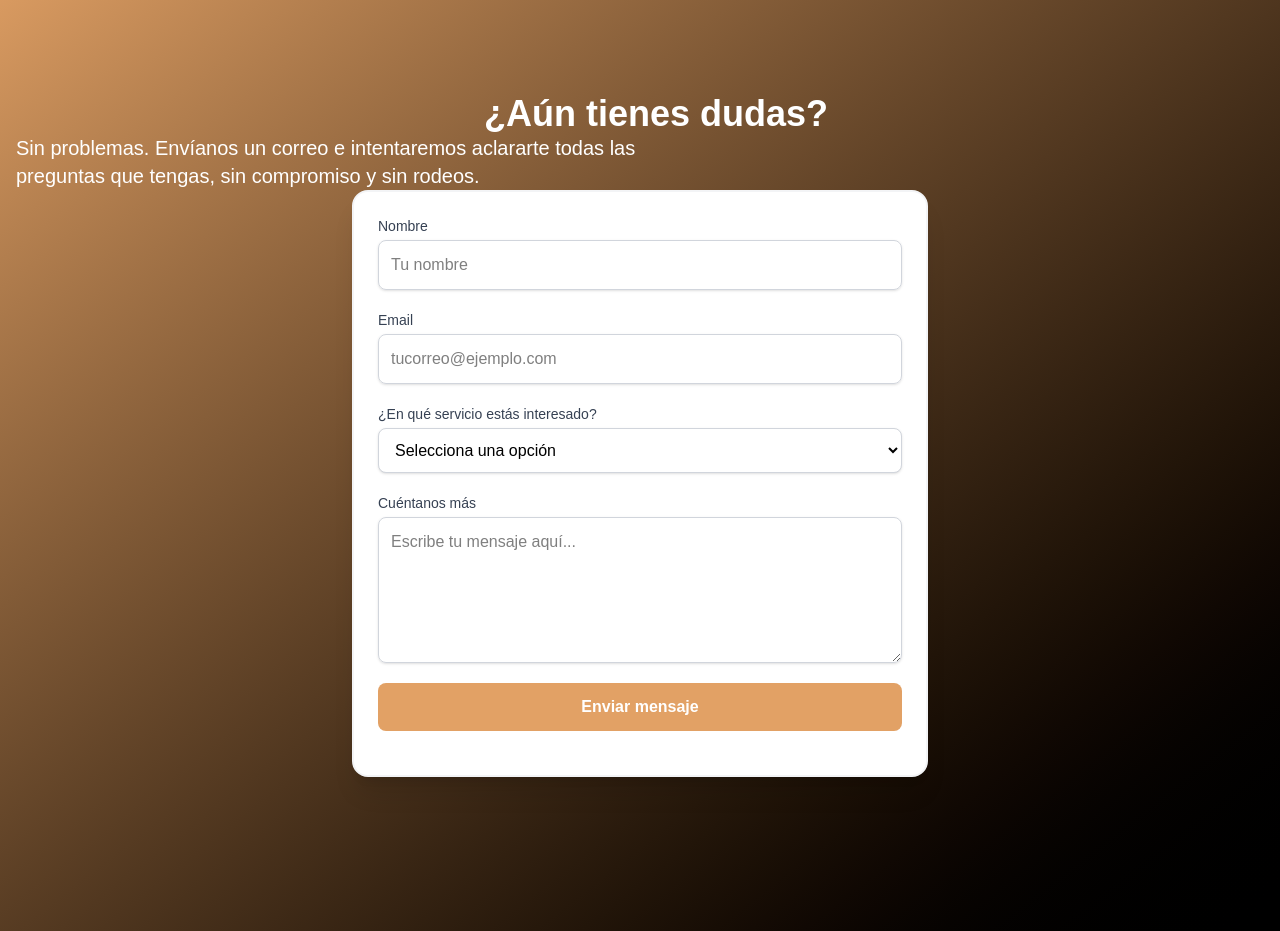
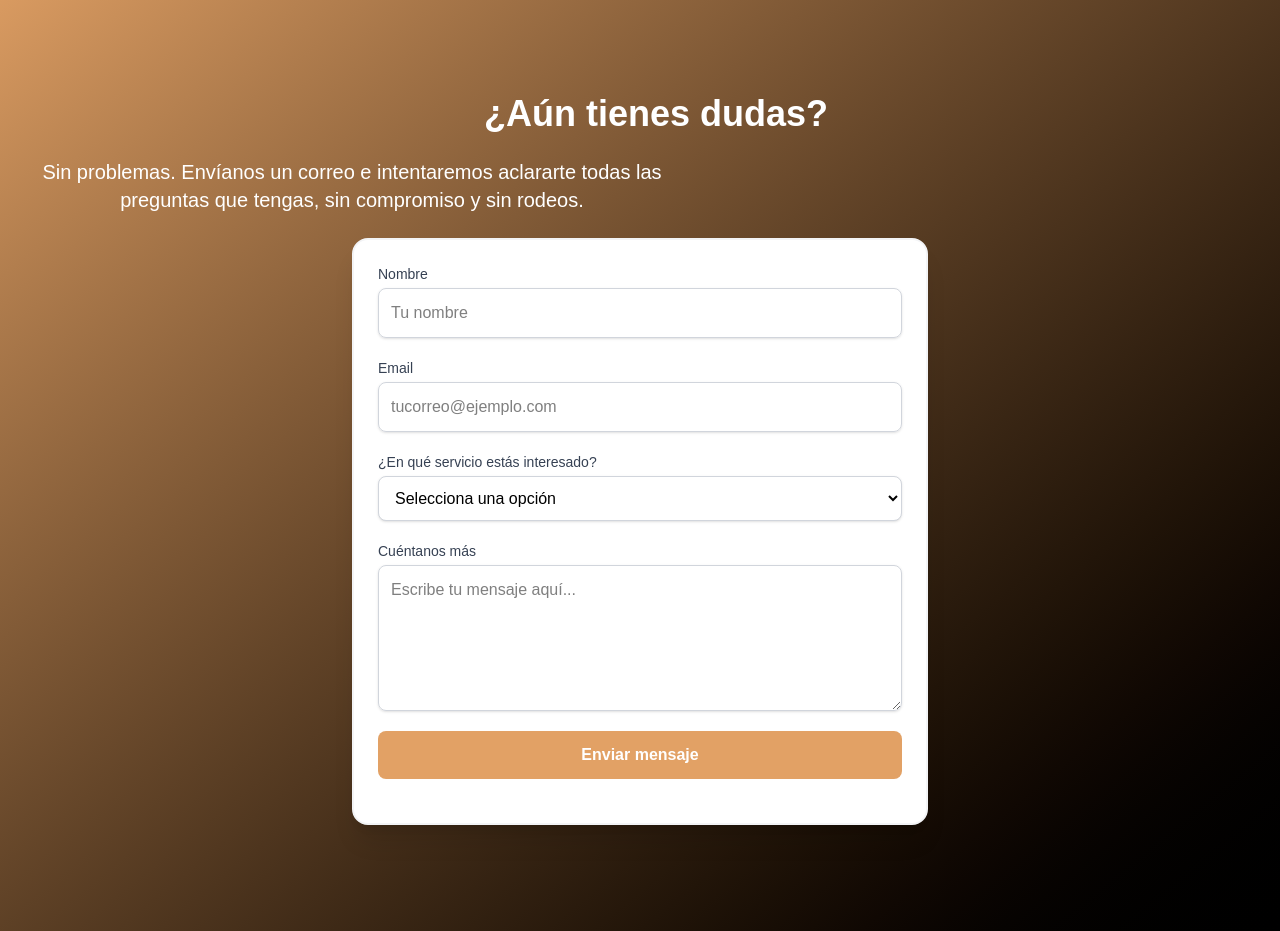
Before and after one commit to jpiedra181/stone-studio, an Astro site: page / in a window 1280 px wide. Shown: the part 4180-5111 px from the top of the page. Built offline with nearby package versions, Linux system fonts and the light colour scheme; Astro itself is replaced by a stand-in of ours.

Commit message:
center text form section

```diff
--- a/src/components/Contactar.astro
+++ b/src/components/Contactar.astro
@@ -1,6 +1,6 @@
 <section id="contactar" class="bg-gradient-to-br from-[#e2a165] to-black py-25 md:py-40 px-4">
   <h2 class="w-screen text-white text-2xl md:text-4xl font-bold text-center">¿Aún tienes dudas?</h2>
-  <p class="text-lg md:text-xl max-w-2xl font-medium text-white">
+  <p class="my-6 text-lg text-center md:text-xl max-w-2xl font-medium text-white">
       Sin problemas. Envíanos un correo e intentaremos aclararte todas las preguntas que tengas, sin compromiso y sin rodeos.
   </p>
   <form action="https://api.web3forms.com/submit" id="form" method="POST" class="max-w-xl mx-auto p-6 border-2 border-gray-100 bg-white shadow-xl rounded-2xl space-y-5">
```
